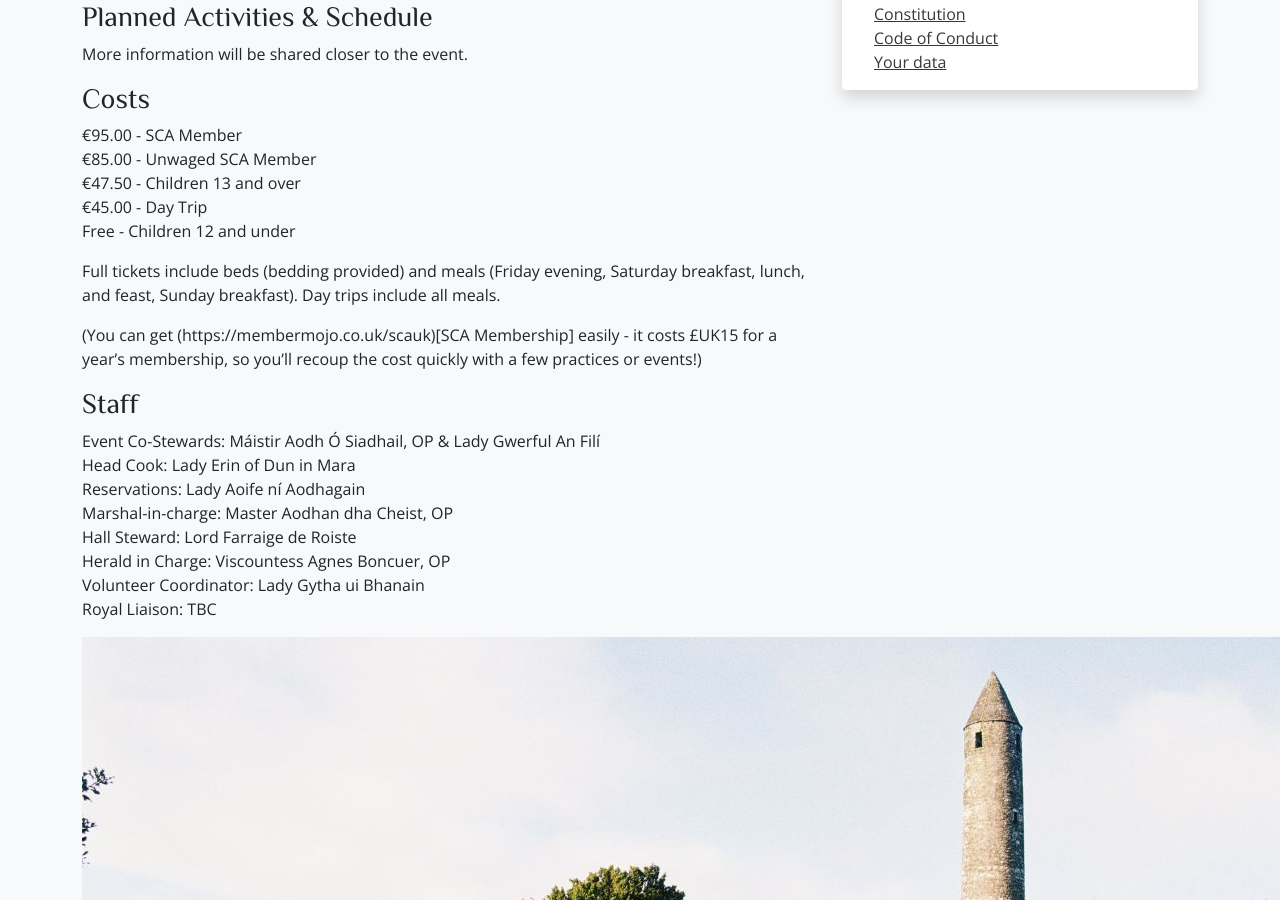
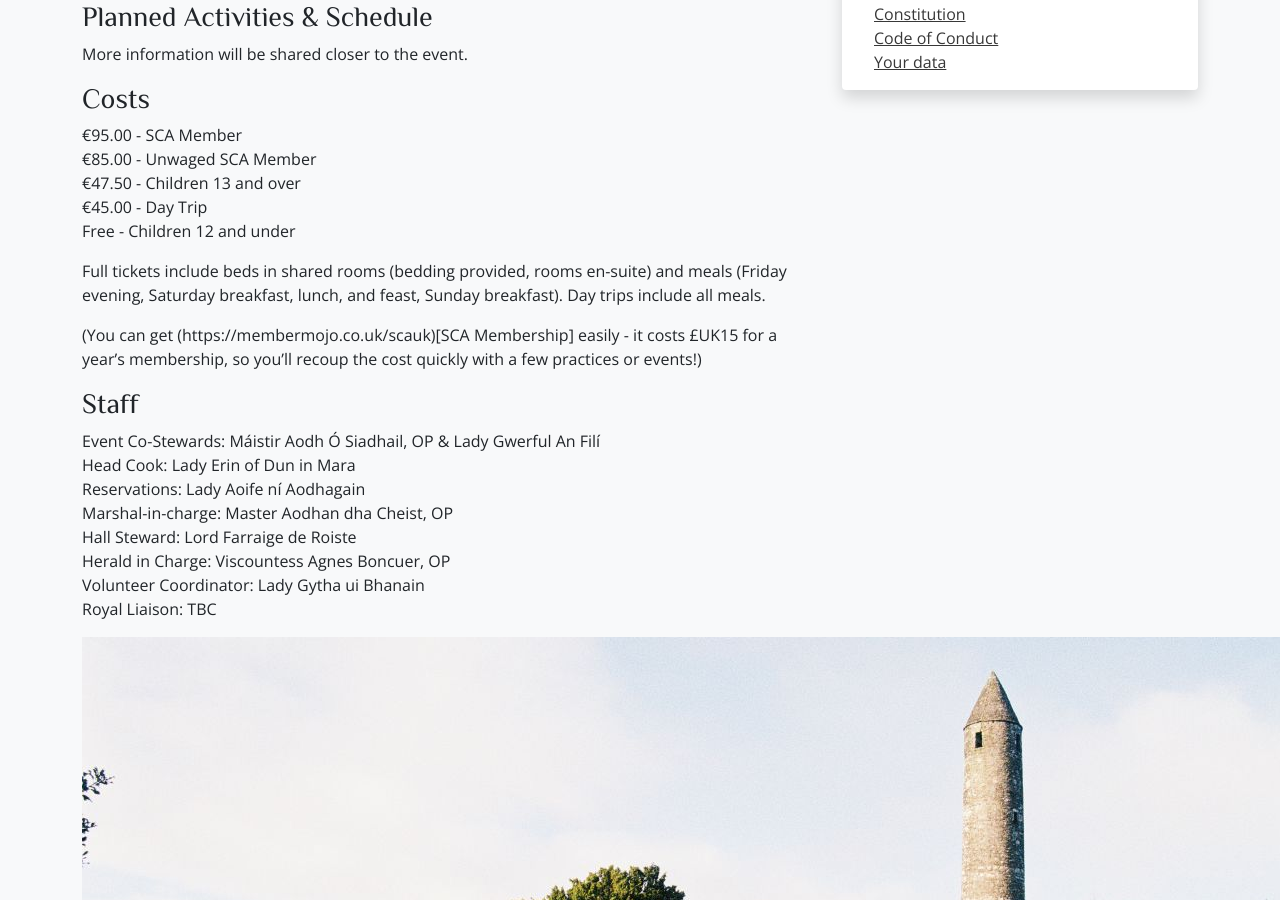
Before and after one commit to drachenwald/dun-in-mara, a Jekyll site: the page built from events/2026/kingdom-university/index.md, in a window 1280 px wide and 900 px high, scrolled down 703 px. Built offline with Jekyll 4.4.1, drawn with Linux system fonts in a browser that asks for light colours; comment, search, counter and statistics services are not loaded.

Commit message:
KU rooms are en-suite

```diff
--- a/events/2026/kingdom-university/index.md
+++ b/events/2026/kingdom-university/index.md
@@ -33,7 +33,7 @@ More information will be shared closer to the event.
 &euro;45.00 - Day Trip
 Free - Children 12 and under
 
-Full tickets include beds (bedding provided) and meals (Friday evening, Saturday breakfast, lunch, and feast, Sunday breakfast). Day trips include all meals.
+Full tickets include beds in shared rooms (bedding provided, rooms en-suite) and meals (Friday evening, Saturday breakfast, lunch, and feast, Sunday breakfast). Day trips include all meals.
 
 (You can get (https://membermojo.co.uk/scauk)[SCA Membership] easily - it costs £UK15 for a year's membership, so you'll recoup the cost quickly with a few practices or events!)
 
```
